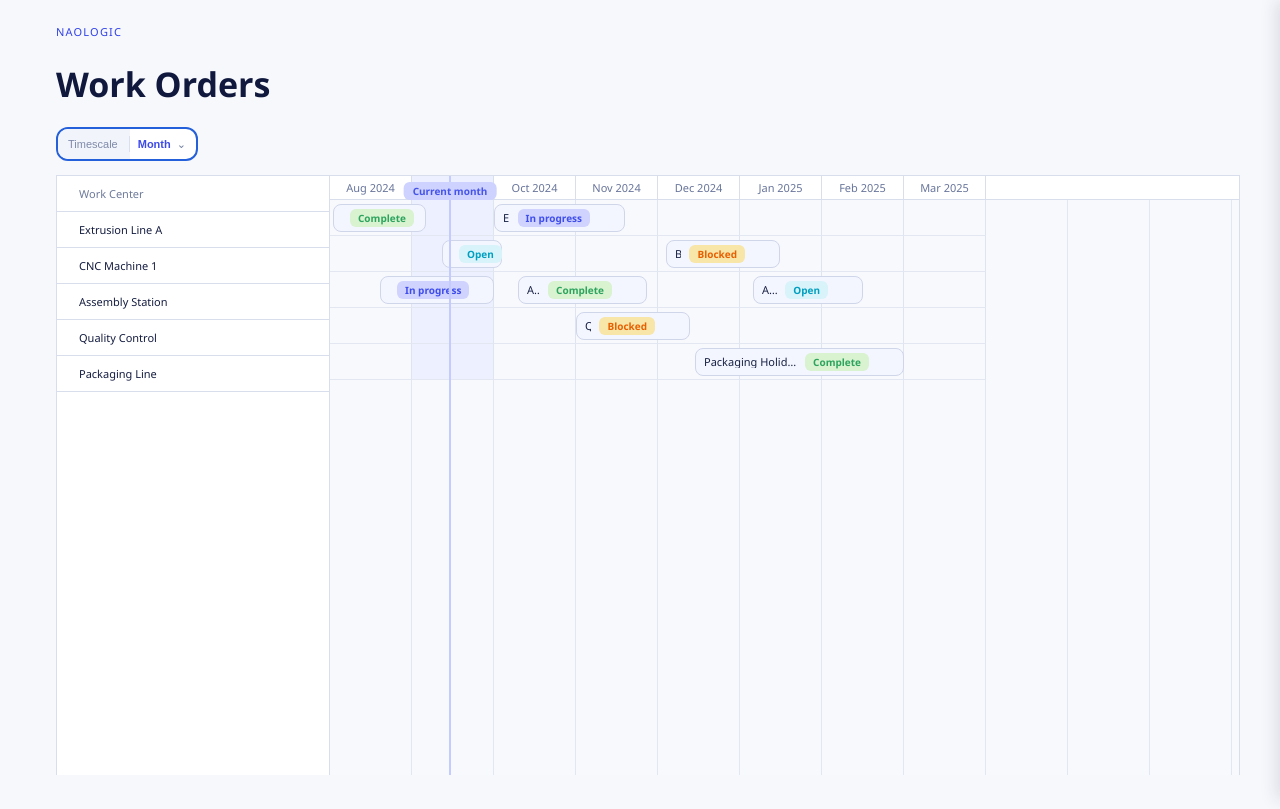
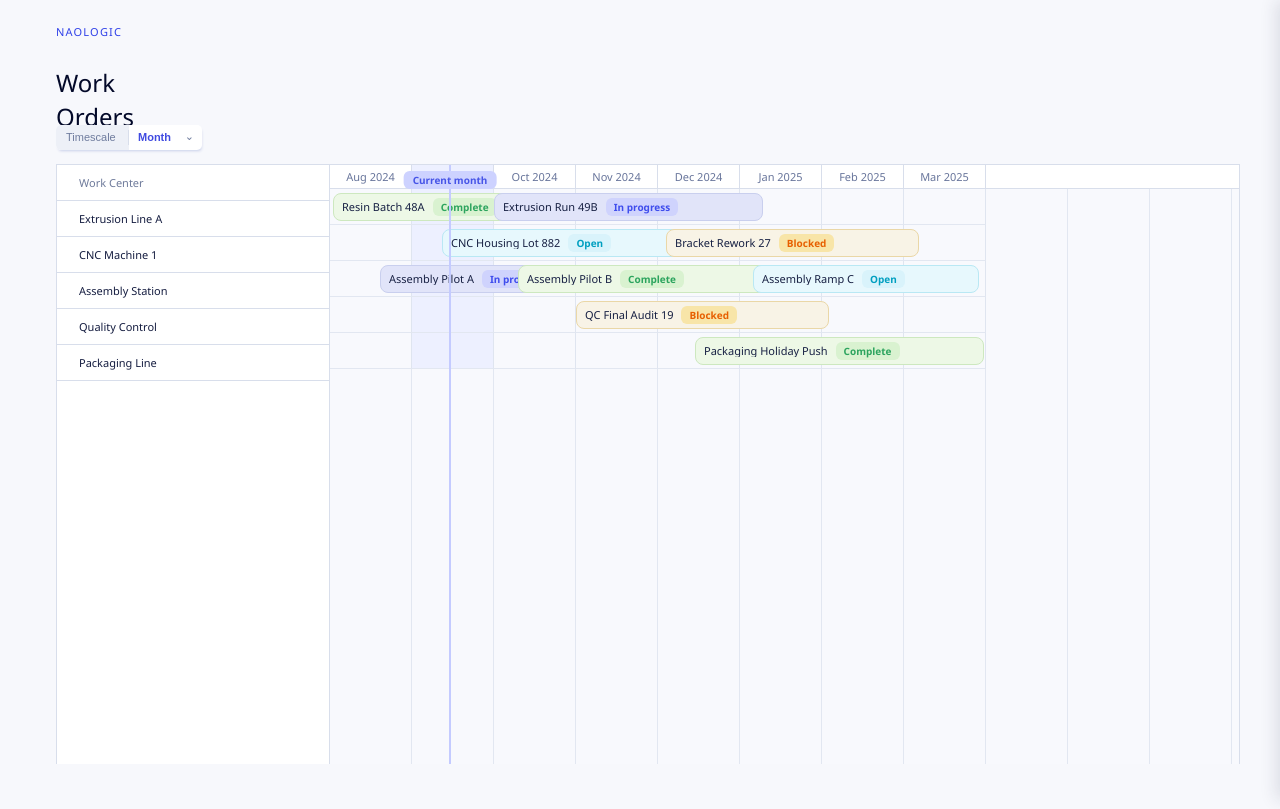
Before and after one commit to KTBarnette/Naologic, an Angular app: page / in a window 1280 px wide. Built offline with nearby package versions, Linux system fonts and the light colour scheme; a web font is replaced by a local one.

Commit message:
Work Orders & Timescale Rectangle Complete

```diff
--- a/src/app/timeline/timeline.component.html
+++ b/src/app/timeline/timeline.component.html
@@ -9,8 +9,10 @@
     <div class="timeline-toolbar">
       <button type="button" class="timescale-btn" (click)="onTimescaleMenuToggle($event)">
         <span class="timescale-label">Timescale</span>
-        <span class="timescale-value">{{ timescaleLabel(timescale) }}</span>
-        <span class="timescale-chevron">⌄</span>
+        <span class="timescale-current">
+          <span class="timescale-value">{{ timescaleLabel(timescale) }}</span>
+          <span class="timescale-chevron">⌄</span>
+        </span>
       </button>
 
       @if (timescaleMenuOpen) {
@@ -56,6 +58,7 @@
           @for (center of workCenters; track center.docId) {
             <div
               class="timeline-data-row"
+              [class.is-actions-work-center]="actionsMenu?.workCenterId === center.docId"
               [style.--col-w.px]="colWidthPx"
               (click)="onTimelineRowClick($event, center.docId)"
               (mouseenter)="onTimelineRowHover($event, center.docId)"
@@ -74,7 +77,8 @@
               <div class="work-order-layer">
                 @for (workOrder of visibleWorkOrdersForCenter(center.docId); track workOrder.docId) {
                   <div
-                    class="work-order-bar"
+                    [class]="'work-order-bar status-' + workOrder.data.status"
+                    [class.is-menu-hovered]="actionsMenu?.workOrderId === workOrder.docId"
                     role="button"
                     tabindex="0"
                     [style.left.px]="barLeftPx(workOrder)"
--- a/src/app/timeline/timeline.component.scss
+++ b/src/app/timeline/timeline.component.scss
@@ -12,12 +12,20 @@
   --row-hover: #f1f4ff;
   --status-open-bg: #d9f3fb;
   --status-open-text: #009fc0;
+  --status-open-bar-bg: #e7f8fd;
+  --status-open-bar-border: #b9e8f4;
   --status-progress-bg: #cfd3fd;
   --status-progress-text: #3f4ded;
+  --status-progress-bar-bg: #e1e4f9;
+  --status-progress-bar-border: #c9cfee;
   --status-complete-bg: #d9f2d0;
   --status-complete-text: #2ca45e;
+  --status-complete-bar-bg: #edf8e6;
+  --status-complete-bar-border: #cde8bf;
   --status-blocked-bg: #f8e5a8;
   --status-blocked-text: #e75f00;
+  --status-blocked-bar-bg: #f8f3e6;
+  --status-blocked-bar-border: #ead7a7;
 
   display: block;
   min-height: 100vh;
@@ -52,10 +60,12 @@
 
 .page-title {
   margin: 0;
-  font-size: 34px;
-  line-height: 1.1;
-  font-weight: 600;
-  color: #10193d;
+  width: 142px;
+  height: 34px;
+  font-size: 24px;
+  line-height: 34px;
+  font-weight: 500;
+  color: rgba(3, 9, 41, 1);
 }
 
 .timeline-toolbar {
@@ -65,33 +75,51 @@
 }
 
 .timescale-btn {
-  height: 34px;
-  border: 2px solid #2460da;
-  border-radius: 12px;
-  background: #fff;
+  height: 25px;
+  width: 146px;
+  border: 0;
+  border-radius: 5px;
+  background: rgba(255, 255, 255, 1);
   color: #2a335a;
   font-size: 11px;
   line-height: 1;
-  padding: 0 10px 0 0;
-  display: inline-flex;
+  padding: 0;
+  display: inline-grid;
+  grid-template-columns: 73px 73px;
   align-items: center;
-  gap: 6px;
+  gap: 0;
   cursor: pointer;
+  overflow: hidden;
+  box-shadow: 1px 2.5px 3px -1.5px rgba(200, 207, 233, 1);
+  appearance: none;
+}
+
+.timescale-btn:hover {
+  filter: none;
+}
+
+.timescale-btn:focus,
+.timescale-btn:focus-visible {
+  outline: 0;
+  box-shadow: none;
 }
 
 .timescale-label {
-  color: #7f8aa9;
+  width: 73px;
+  height: 25px;
+  box-sizing: border-box;
+  color: #6f7c9e;
   font-size: 11px;
   font-weight: 500;
-  line-height: 12px;
+  line-height: 25px;
   display: inline-flex;
   align-items: center;
-  align-self: stretch;
-  padding: 0 12px 0 10px;
-  margin-right: 2px;
-  background: #f2f4fb;
-  border-top-left-radius: 10px;
-  border-bottom-left-radius: 10px;
+  justify-content: flex-start;
+  padding: 0 10px;
+  background: #edf0f7;
+  border: 0;
+  border-radius: 0;
+  box-shadow: none;
   position: relative;
 }
 
@@ -99,30 +127,43 @@
   content: '';
   position: absolute;
   right: 0;
-  top: 7px;
-  bottom: 7px;
+  top: 5px;
+  bottom: 5px;
   width: 1px;
-  background: #d9dfef;
+  background: #d8deeb;
+}
+
+.timescale-current {
+  width: 73px;
+  height: 25px;
+  box-sizing: border-box;
+  display: inline-flex;
+  align-items: center;
+  justify-content: space-between;
+  padding: 0 8px 0 9px;
+  background: transparent;
+  border: 0;
+  border-radius: 0;
+  box-shadow: none;
 }
 
 .timescale-value {
-  color: #3d4be9;
+  color: #404be1;
   font-size: 11px;
   font-weight: 600;
-  line-height: 12px;
+  line-height: 1;
 }
 
 .timescale-chevron {
-  color: #7280a2;
+  color: #6f7c9e;
   font-size: 11px;
-  line-height: 12px;
-  display: inline-flex;
-  align-items: center;
+  line-height: 1;
+  transform: translateY(-1px);
 }
 
 .timescale-menu {
   position: absolute;
-  top: 40px;
+  top: 31px;
   left: 0;
   width: 200px;
   background: #fff;
@@ -298,6 +339,10 @@
   background: var(--row-hover);
 }
 
+.timeline-data-row.is-actions-work-center .timeline-data-cell {
+  background: #eceffe;
+}
+
 .is-current {
   background: #edf0ff;
 }
@@ -342,8 +387,8 @@
   transform: translateY(-50%);
   height: 28px;
   border-radius: 8px;
-  border: 1px solid #cfd6ea;
-  background: #f4f6ff;
+  border: 1px solid #ccd2e4;
+  background: #e6e9f9;
   display: inline-flex;
   align-items: center;
   gap: 8px;
@@ -353,13 +398,18 @@
   cursor: pointer;
 }
 
+.work-order-bar:hover,
+.work-order-bar.is-menu-hovered {
+  box-shadow: inset 0 0 0 1px rgba(105, 120, 184, 0.45), 0 1px 0 rgba(49, 64, 105, 0.06);
+}
+
 .work-order-name {
   font-size: 11px;
   line-height: 12px;
   color: #172043;
   font-weight: 500;
   white-space: nowrap;
-  max-width: 160px;
+  max-width: 320px;
   overflow: hidden;
   text-overflow: ellipsis;
 }
@@ -377,24 +427,48 @@
   white-space: nowrap;
 }
 
-.status-open {
+.status-badge.status-open,
+.status-pill.status-open {
   background: var(--status-open-bg);
   color: var(--status-open-text);
 }
 
-.status-in-progress {
+.status-badge.status-in-progress,
+.status-pill.status-in-progress {
   background: var(--status-progress-bg);
   color: var(--status-progress-text);
 }
 
-.status-complete {
+.status-badge.status-complete,
+.status-pill.status-complete {
   background: var(--status-complete-bg);
   color: var(--status-complete-text);
 }
 
-.status-blocked {
+.status-badge.status-blocked,
+.status-pill.status-blocked {
   background: var(--status-blocked-bg);
   color: var(--status-blocked-text);
+}
+
+.work-order-bar.status-open {
+  background: var(--status-open-bar-bg);
+  border-color: var(--status-open-bar-border);
+}
+
+.work-order-bar.status-in-progress {
+  background: var(--status-progress-bar-bg);
+  border-color: var(--status-progress-bar-border);
+}
+
+.work-order-bar.status-complete {
+  background: var(--status-complete-bar-bg);
+  border-color: var(--status-complete-bar-border);
+}
+
+.work-order-bar.status-blocked {
+  background: var(--status-blocked-bar-bg);
+  border-color: var(--status-blocked-bar-border);
 }
 
 .work-order-actions {
--- a/src/app/timeline/timeline.component.ts
+++ b/src/app/timeline/timeline.component.ts
@@ -23,6 +23,7 @@ type TimelineColumn = {
 /** Floating actions menu position + target work order id. */
 type ActionsMenuState = {
   workOrderId: string;
+  workCenterId: string;
   leftPx: number;
   topPx: number;
 };
@@ -227,7 +228,23 @@ export class TimelineComponent implements AfterViewInit {
     const endExclusiveUtcDay = this.isoToUtcDay(workOrder.data.endDate) + 1;
     const startPx = this.snapPx(this.utcDayToPx(startUtcDay));
     const endPx = this.snapPx(this.utcDayToPx(endExclusiveUtcDay));
-    return Math.max(1, endPx - startPx);
+    const rangeWidthPx = Math.max(1, endPx - startPx);
+    return Math.max(rangeWidthPx, this.minBarWidthPx(workOrder));
+  }
+
+  /** Ensures short-duration bars still leave room for label and status pill. */
+  private minBarWidthPx(workOrder: WorkOrderDocument): number {
+    const statusWidthByType: Record<WorkOrderStatus, number> = {
+      open: 66,
+      'in-progress': 96,
+      complete: 84,
+      blocked: 80
+    };
+    const nameWidth = Math.min(320, 20 + workOrder.data.name.length * 6.4);
+    const statusWidth = statusWidthByType[workOrder.data.status] ?? 80;
+    const kebabReserve = 22;
+    const outerPadding = 22;
+    return this.snapPx(nameWidth + statusWidth + kebabReserve + outerPadding);
   }
 
   /** Returns work orders for one center, filtered to visible timeline range. */
@@ -308,6 +325,11 @@ export class TimelineComponent implements AfterViewInit {
       return;
     }
 
+    const workOrder = this.workOrders.find((order) => order.docId === workOrderId);
+    if (!workOrder) {
+      return;
+    }
+
     const timelinePanel = kebabButton.closest('.timeline-panel') as HTMLElement | null;
     if (!timelinePanel) {
       return;
@@ -317,6 +339,7 @@ export class TimelineComponent implements AfterViewInit {
     const panelRect = timelinePanel.getBoundingClientRect();
     this.actionsMenu = {
       workOrderId,
+      workCenterId: workOrder.data.workCenterId,
       leftPx: buttonRect.right - panelRect.left + timelinePanel.scrollLeft,
       topPx: buttonRect.bottom - panelRect.top + timelinePanel.scrollTop + 6
     };
```
